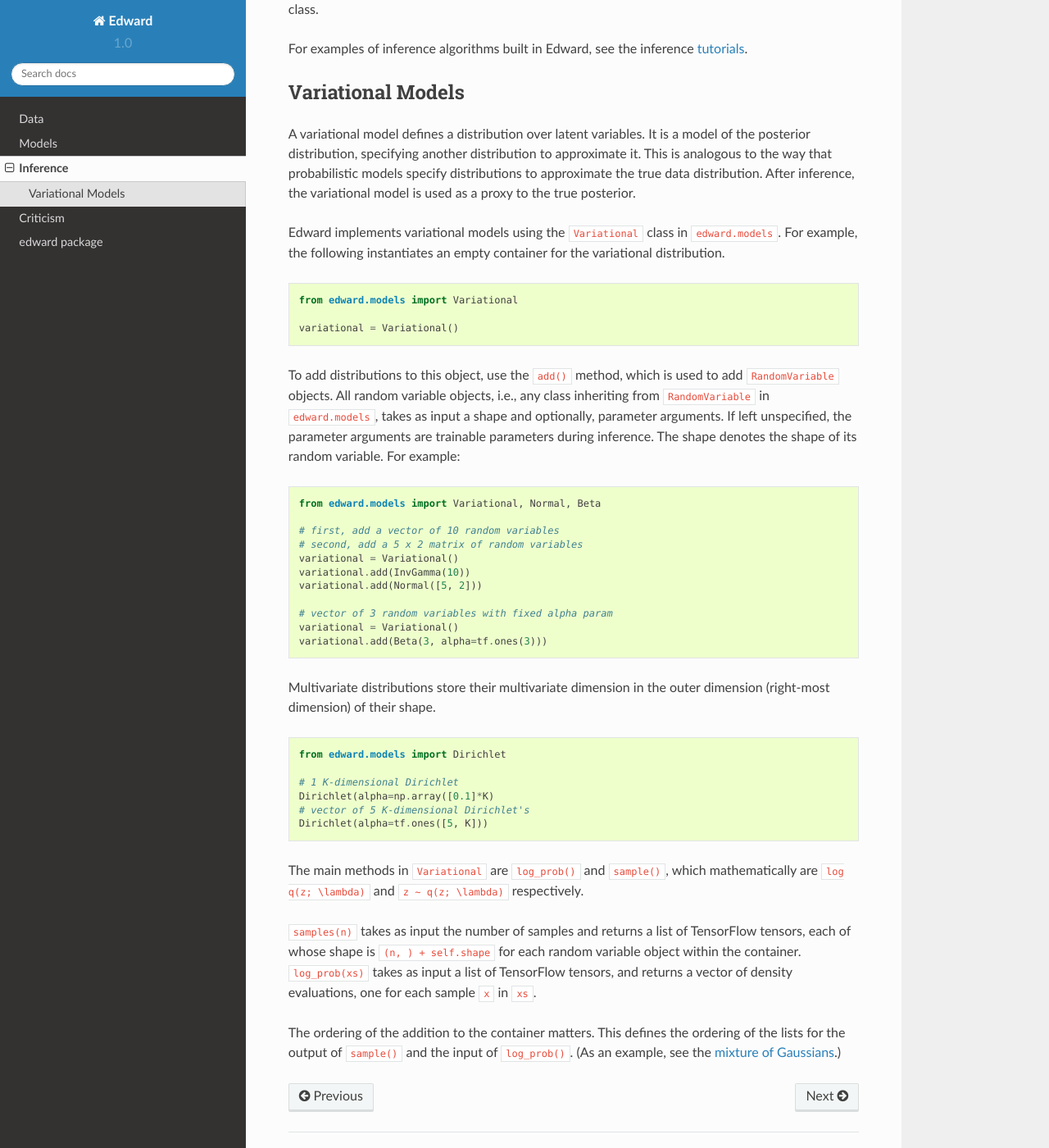
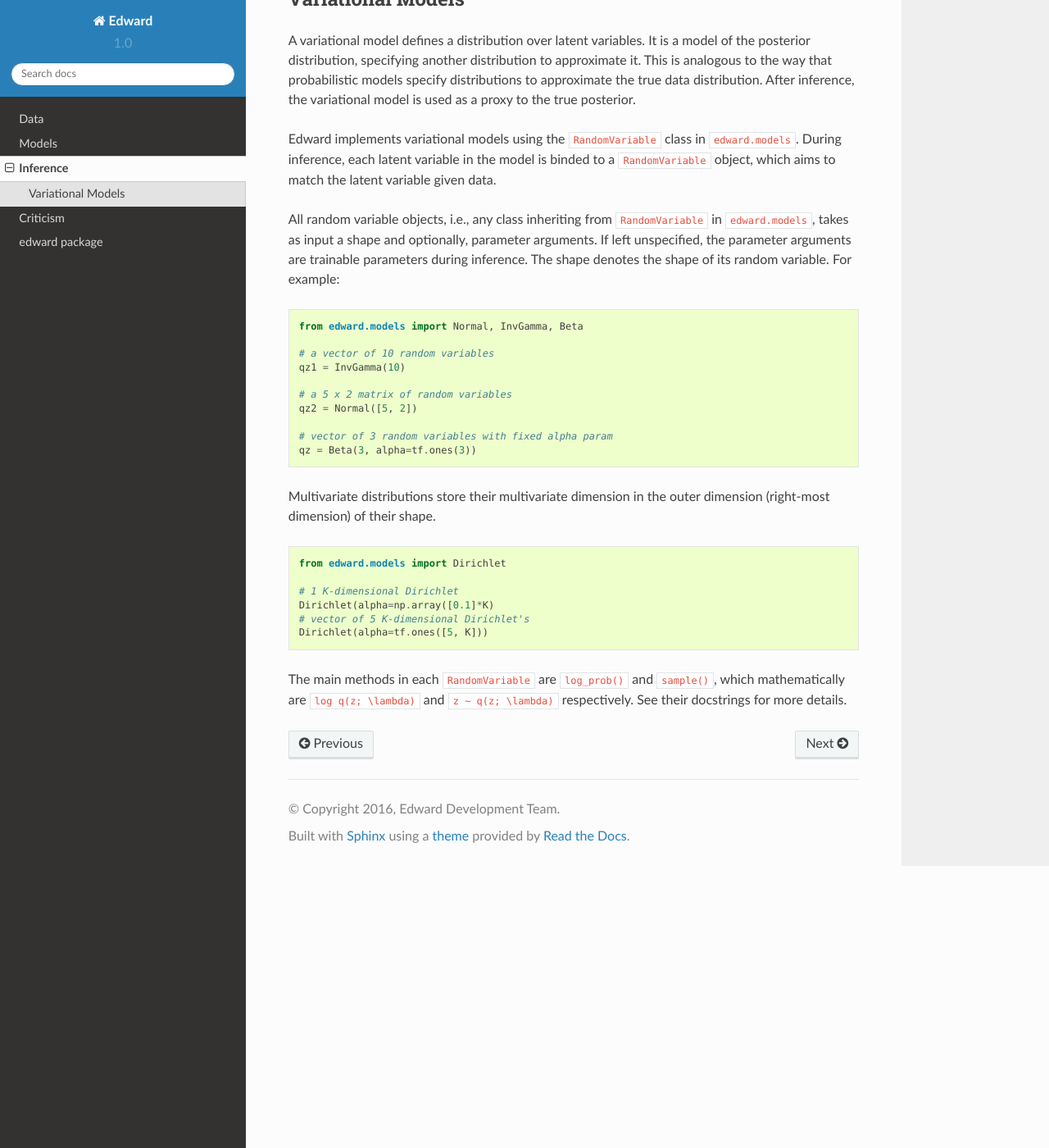
Before and after one commit to blei-lab/edward, a Sphinx documentation site: the page built from docs/source/inferences.rst, in a window 1280 px wide and 1400 px high, scrolled down 3011 px. Shown: the whole window at 82% size. Built offline with Sphinx 7.4.7 and the Read the Docs theme 2.0.0, drawn with Linux system fonts in a browser that asks for light colours; some of the changed text lies outside the part shown.

Commit message:
update docs/source/

```diff
--- a/docs/source/inferences.rst
+++ b/docs/source/inferences.rst
@@ -27,15 +27,14 @@
   class Inference(object):
     """Base class for Edward inference methods.
     """
-    def __init__(self, model, data=None):
+    def __init__(self, latent_vars, data=None, model_wrapper=None):
       ...
 
-It takes as input a probabilistic model ``model`` and dataset
-``data``.
+It takes as input the set of latent variables to infer and a dataset. For now, it must also take as input a model wrapper ``model_wrapper``.
 For more details, see the
+`Data API <data.html>`__
+and
 `Model API <models.html>`__
-and
-`Data API <data.html>`__.
 
 Note that ``Inference`` says nothing about the class of models that an
 algorithm must work with. One can build inference algorithms which are
@@ -53,8 +52,8 @@
   class MonteCarlo(Inference):
     """Base class for Monte Carlo inference methods.
     """
-    def __init__(self, model, data=None):
-      super(MonteCarlo, self).__init__(model, data)
+    def __init__(latent_vars, data=None, model_wrapper=None):
+      super(MonteCarlo, self).__init__(latent_vars, data, model_wrapper)
 
     ...
 
@@ -62,12 +61,11 @@
   class VariationalInference(Inference):
     """Base class for variational inference methods.
     """
-    def __init__(self, model, variational, data=None):
+    def __init__(self, latent_vars, data=None, model_wrapper=None):
       """Initialization.
       ...
       """
-      super(VariationalInference, self).__init__(model, data)
-      self.variational = variational
+      super(VariationalInference, self).__init__(latent_vars, data, model_wrapper)
 
     ...
 
@@ -81,13 +79,8 @@
 The ``MonteCarlo`` class is still under development. We welcome
 researchers to make significant advances here!
 
-Let's focus on ``VariationalInference``. In addition to a model and
-data as input, ``VariationalInference`` takes in a variational
-model ``variational``, which serves as a model of the posterior
-distribution. For more details, see the Variational Models section
-below.
-
-The main method in ``VariationalInference`` is ``run()``.
+Let's focus on ``VariationalInference``. The main method in
+``VariationalInference`` is ``run()``.
 
 .. code:: python
 
@@ -159,18 +152,10 @@
 true data distribution. After inference, the variational model is used
 as a proxy to the true posterior.
 
-Edward implements variational models using the ``Variational`` class in
-``edward.models``. For example, the following instantiates an empty
-container for the variational distribution.
+Edward implements variational models using the ``RandomVariable`` class in
+``edward.models``. During inference, each latent variable in the model is binded to a ``RandomVariable`` object, which aims to match the latent variable given data.
 
-.. code:: python
-
-  from edward.models import Variational
-
-  variational = Variational()
-
-To add distributions to this object, use the ``add()`` method, which
-is used to add ``RandomVariable`` objects.  All random variable objects, i.e.,
+All random variable objects, i.e.,
 any class inheriting from ``RandomVariable`` in ``edward.models``, takes
 as input a shape and optionally, parameter arguments. If left
 unspecified, the parameter arguments are trainable parameters during
@@ -179,17 +164,16 @@
 
 .. code:: python
 
-  from edward.models import Variational, Normal, Beta
+  from edward.models import Normal, InvGamma, Beta
 
-  # first, add a vector of 10 random variables
-  # second, add a 5 x 2 matrix of random variables
-  variational = Variational()
-  variational.add(InvGamma(10))
-  variational.add(Normal([5, 2]))
+  # a vector of 10 random variables
+  qz1 = InvGamma(10)
+
+  # a 5 x 2 matrix of random variables
+  qz2 = Normal([5, 2])
 
   # vector of 3 random variables with fixed alpha param
-  variational = Variational()
-  variational.add(Beta(3, alpha=tf.ones(3)))
+  qz = Beta(3, alpha=tf.ones(3))
 
 Multivariate distributions store their multivariate dimension in the
 outer dimension (right-most dimension) of their shape.
@@ -203,21 +187,9 @@
   # vector of 5 K-dimensional Dirichlet's
   Dirichlet(alpha=tf.ones([5, K]))
 
-The main methods in ``Variational`` are ``log_prob()`` and
+The main methods in each ``RandomVariable`` are ``log_prob()`` and
 ``sample()``, which mathematically are ``log q(z; \lambda)`` and ``z ~
-q(z; \lambda)`` respectively.
-
-``samples(n)`` takes as input the number of samples and returns a list
-of TensorFlow tensors, each of whose shape is ``(n, ) + self.shape`` for
-each random variable object within the container. ``log_prob(xs)`` takes
-as input a list of TensorFlow tensors, and returns a vector of density
-evaluations, one for each sample ``x`` in ``xs``.
-
-The ordering of the addition to the container matters. This defines
-the ordering of the lists for the output of ``sample()`` and the input
-of ``log_prob()``.
-(As an example, see the `mixture of Gaussians
-<https://github.com/blei-lab/edward/blob/master/examples/mixture_gaussian.py>`__.)
+q(z; \lambda)`` respectively. See their docstrings for more details.
 
 .. works with a list of tensors
 .. if there is more than one layer, and a single tensor if only one layer.
```
Also changed, not shown: docs/source/criticisms.rst (+4 -4 lines), docs/source/models.rst (+68 -29 lines).
